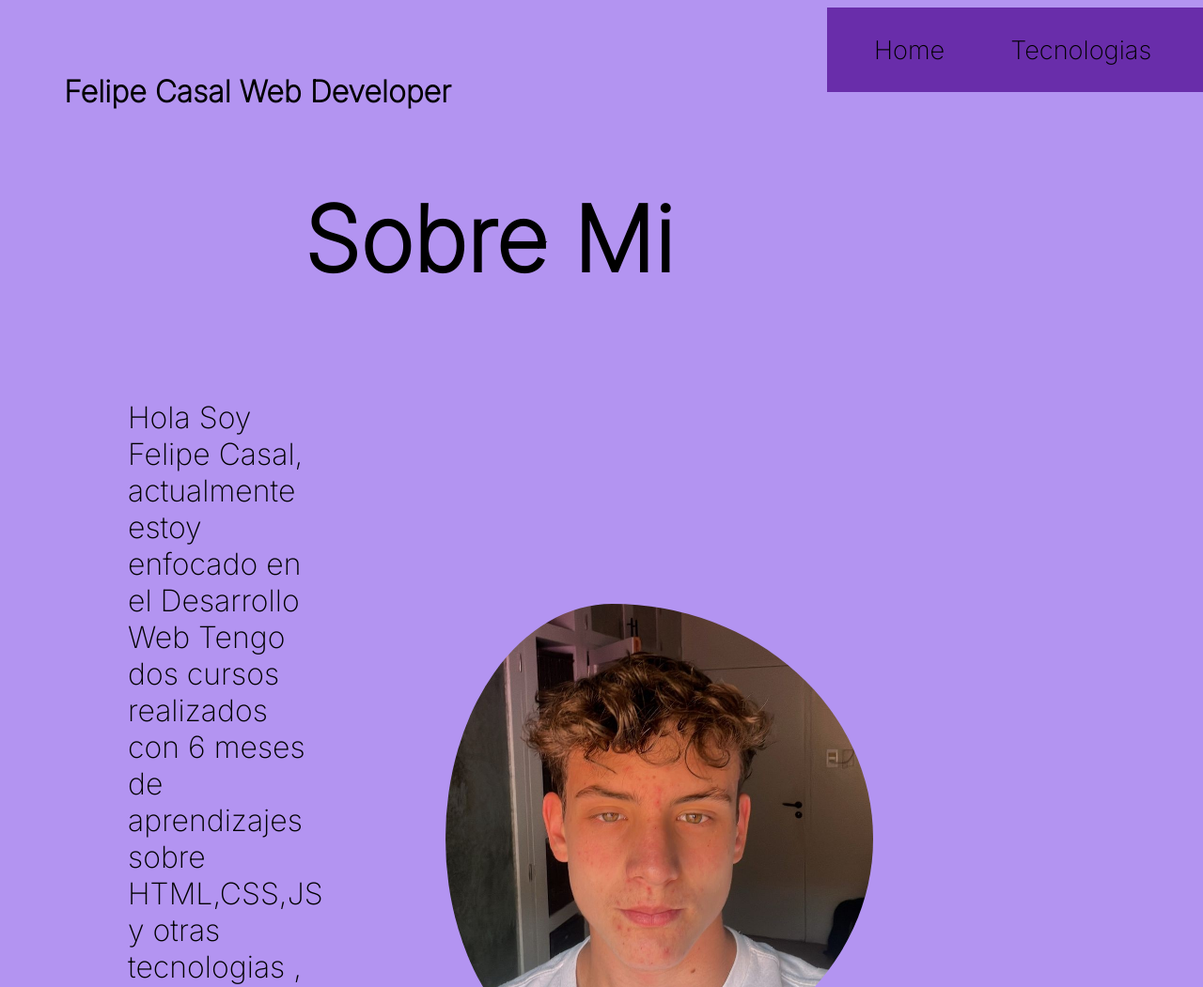
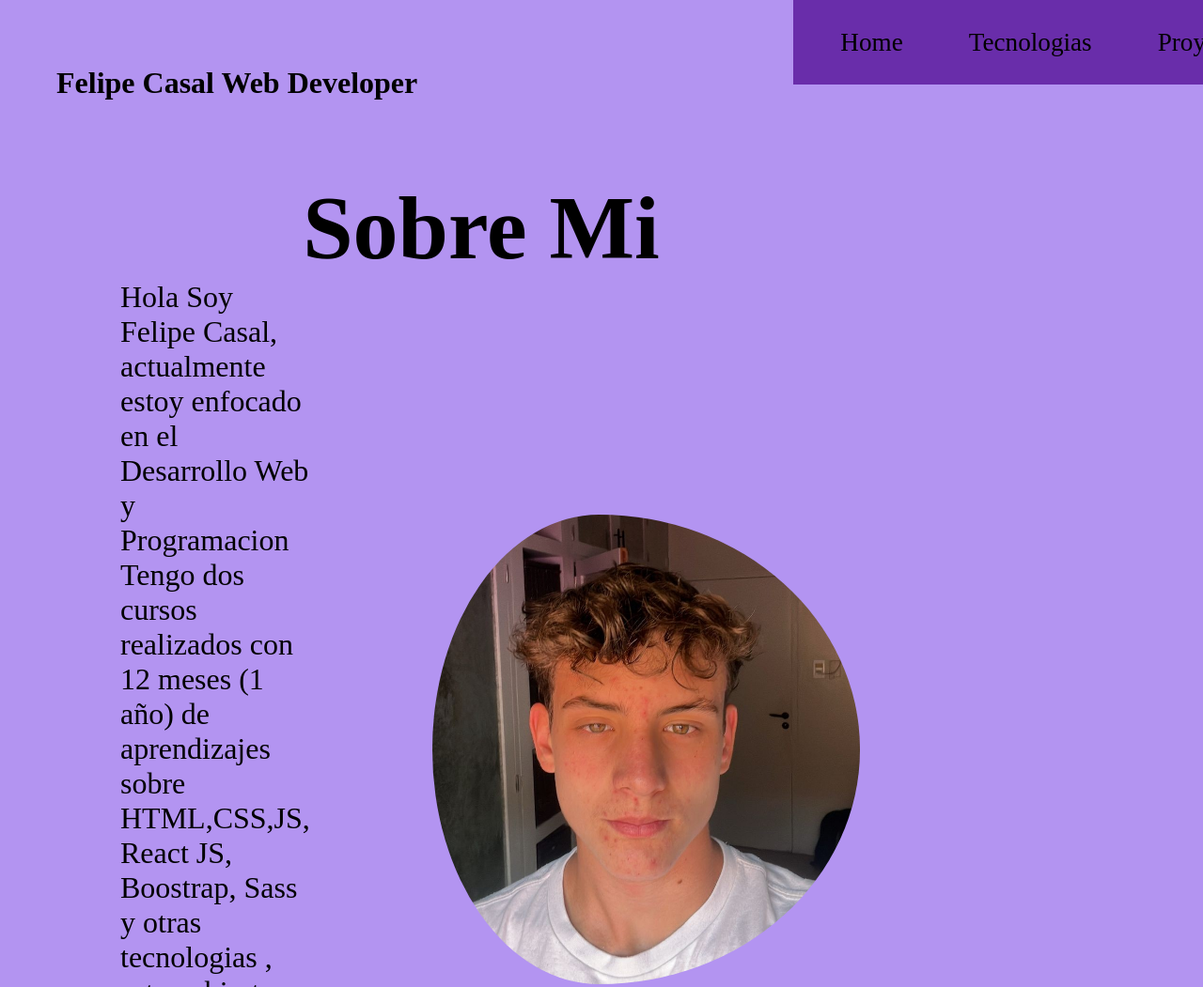
Before and after one commit to felipecasal1/CV, a plain HTML site: page index.html in a window 1280 px wide. Shown: the top 1051 px of the page at 94% size. Drawn offline with Linux system fonts and the light colour scheme.

Commit message:
Cv actualizado

```diff
--- a/index.html
+++ b/index.html
@@ -29,9 +29,9 @@
     <h2>Sobre Mi</h2>
     <div class="container-sobreMi">
       <p>
-        Hola Soy Felipe Casal, actualmente estoy enfocado en el Desarrollo Web
-        Tengo dos cursos realizados con 6 meses de aprendizajes sobre
-        HTML,CSS,JS y otras tecnologias , estoy abierto a ofertas laborales
+        Hola Soy Felipe Casal, actualmente estoy enfocado en el Desarrollo Web y Programacion
+        Tengo dos cursos realizados con 12 meses (1 año) de aprendizajes sobre
+        HTML,CSS,JS, React JS, Boostrap, Sass y otras tecnologias , estoy abierto a ofertas laborales
         formales. Vivo en Argentina y tengo mucho tiempo libre.
       </p>
 
@@ -58,6 +58,12 @@
       </div>
       <div class="tecnologias">
         <i class="fa-brands fa-github fa-8x"></i> GitHub
+      </div>
+      <div class="tecnologias">
+        <i class="fa-brands fa-react fa-8x"></i> React JS
+      </div>
+      <div class="tecnologias">
+        <i class="fa-brands fa-medapps fa-8x"></i> Apis
       </div>
     </div>
 
--- a/styles.css
+++ b/styles.css
@@ -1,8 +1,7 @@
 @import url("https://fonts.googleapis.com/css2?family=Inter:wght@200&family=Oswald:wght@300&display=swap");
 @import url("https://css.gg/css");
 * {
-  font-family: "Inter", sans-serif;
-
+margin: 0px;
 }
 html body {
 width: 100%;
@@ -200,7 +199,9 @@ display: flex;
 flex-direction: column;
 justify-content: center;
 text-align: center;
+font-size: 2em;
 }
+
 .container-logos-contacto{
   display: flex;
   align-items: center;
```
